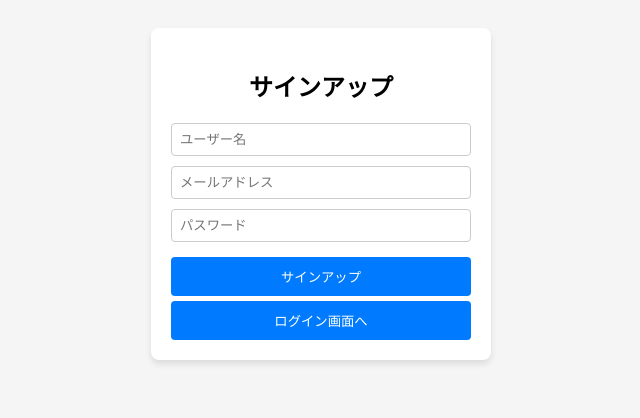
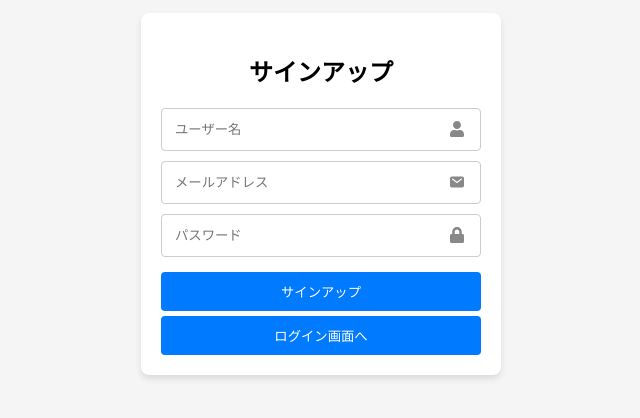
Before and after one commit to Replay95/TODO-List-Frontend, a React (Vite) app: page /signup in a window 1280 px wide. Shown: the part 206-624 px from the top of the page, without its empty margins (319-959 px from the left). Built offline with nearby package versions, Linux system fonts and the light colour scheme.

Commit message:
レイアウト調整＆タスクリストのスクロール機能を追加

```diff
--- a/package.json
+++ b/package.json
@@ -13,6 +13,7 @@
     "prop-types": "^15.8.1",
     "react": "^18.3.1",
     "react-dom": "^18.3.1",
+    "react-icons": "^5.2.1",
     "react-router-dom": "^6.25.1"
   },
   "devDependencies": {
--- a/src/components/Login.jsx
+++ b/src/components/Login.jsx
@@ -1,5 +1,7 @@
 import { useState } from "react";
 import { useNavigate } from "react-router-dom";
+import { FaLock, FaUser } from "react-icons/fa";
+import { IoMail } from "react-icons/io5";
 
 function Login() {
   const [username, setUsername] = useState("");
@@ -8,7 +10,7 @@ function Login() {
   const [error, setError] = useState("");
   const navigate = useNavigate();
 
-  const handleSubmit = async (e) => {
+  async function handleSubmit(e) {
     e.preventDefault();
     setError("");
 
@@ -31,13 +33,14 @@ function Login() {
       console.error("エラー", err);
       setError("ログイン中にエラーが発生しました");
     }
-  };
+  }
 
   return (
     <div className="login-container">
       <h2>ログイン</h2>
       {error && <div className="error">{error}</div>}
       <form onSubmit={handleSubmit}>
+        <div className="input-group">
           <input
             type="text"
             placeholder="ユーザー名"
@@ -45,6 +48,9 @@ function Login() {
             onChange={(e) => setUsername(e.target.value)}
             required
           />
+          <FaUser className="icon" />
+        </div>
+        <div className="input-group">
           <input
             type="email"
             placeholder="メールアドレス"
@@ -52,6 +58,9 @@ function Login() {
             onChange={(e) => setEmail(e.target.value)}
             required
           />
+          <IoMail className="icon" />
+        </div>
+        <div className="input-group">
           <input
             type="password"
             placeholder="パスワード"
@@ -59,6 +68,8 @@ function Login() {
             onChange={(e) => setPassword(e.target.value)}
             required
           />
+          <FaLock className="icon" />
+        </div>
         <div className="button-container">
           <button type="submit">ログイン</button>
         </div>
--- a/src/components/Signup.jsx
+++ b/src/components/Signup.jsx
@@ -1,15 +1,17 @@
 import { useState } from "react";
 import { useNavigate } from "react-router-dom";
+import { FaLock, FaUser } from "react-icons/fa";
+import { IoMail } from "react-icons/io5";
 
 function Signup() {
   const [username, setUsername] = useState("");
-  const [email, setEmail] = useState(""); // 追加
+  const [email, setEmail] = useState("");
   const [password, setPassword] = useState("");
-  const [message, setMessage] = useState("");
-  const [error, setError] = useState("");
+  const [message, setMessage] = useState(null);
+  const [error, setError] = useState(null);
   const navigate = useNavigate();
 
-  const handleSignup = async (e) => {
+  async function handleSignup(e) {
     e.preventDefault();
     try {
       const res = await fetch("http://localhost:5002/api/signup", {
@@ -17,24 +19,28 @@ function Signup() {
         headers: {
           "Content-Type": "application/json",
         },
-        body: JSON.stringify({ username, email, password }), // email を含む
+        body: JSON.stringify({ username, email, password }),
       });
       if (res.status === 409) {
         const resData = await res.text();
+        setMessage(null);
         return setError(resData);
       } else if (res.status === 500) {
         const resData = await res.text();
+        setMessage(null);
         return setError(resData);
       } else if (!res.ok) {
         throw new Error("アカウント作成に失敗しました");
       }
       const resData = await res.text();
       setMessage(resData);
+      setError(null);
     } catch (err) {
       console.error("作成エラー:", err);
+      setMessage(null);
       setError("エラーが発生しました");
     }
-  };
+  }
 
   return (
     <div className="signup-container">
@@ -42,24 +48,33 @@ function Signup() {
       {message && <div className="message">{message}</div>}
       {error && <div className="error">{error}</div>}
       <form onSubmit={handleSignup}>
+        <div className="input-group">
           <input
             type="text"
             placeholder="ユーザー名"
             value={username}
             onChange={(e) => setUsername(e.target.value)}
           />
+          <FaUser className="icon" />
+        </div>
+        <div className="input-group">
           <input
-          type="email" // email フィールド
+            type="email"
             placeholder="メールアドレス"
             value={email}
             onChange={(e) => setEmail(e.target.value)}
           />
+          <IoMail className="icon" />
+        </div>
+        <div className="input-group">
           <input
             type="password"
             placeholder="パスワード"
             value={password}
             onChange={(e) => setPassword(e.target.value)}
           />
+          <FaLock className="icon" />
+        </div>
         <div className="button-container">
           <button type="submit">サインアップ</button>
         </div>
--- a/src/components/TodoForm.jsx
+++ b/src/components/TodoForm.jsx
@@ -4,13 +4,13 @@ import PropTypes from "prop-types";
 function TodoForm({ addTodo }) {
   const [text, setText] = useState("");
 
-  const handleSubmit = (e) => {
+  function handleSubmit(e) {
     e.preventDefault();
     if (text.trim()) {
       addTodo(text);
       setText("");
     }
-  };
+  }
 
   return (
     <form className="todo-form" onSubmit={handleSubmit}>
--- a/src/components/TodoList.jsx
+++ b/src/components/TodoList.jsx
@@ -8,7 +8,7 @@ function TodoList() {
   const BASE_URL = "http://localhost:5002";
 
   useEffect(() => {
-    const fetchTodos = async () => {
+    async function fetchTodos() {
       try {
         const response = await fetch(`${BASE_URL}/api/todos`);
         if (!response.ok) {
@@ -20,7 +20,7 @@ function TodoList() {
         console.error("Error fetching todos:", error);
         setError("タスクの取得に失敗しました。");
       }
-    };
+    }
     fetchTodos();
   }, []);
 
@@ -103,12 +103,12 @@ function TodoList() {
       setError("タスクの削除に失敗しました。");
     }
   }
-
   return (
     <div className="app">
       <h1>TODOリスト</h1>
       {error && <p className="error">{error}</p>}
       <TodoForm addTodo={addTodo} />
+      <div className="todo-list">
         <TodoTask
           todos={todos}
           toggleComplete={toggleComplete}
@@ -116,6 +116,7 @@ function TodoList() {
           updateTodoText={updateTodoText}
         />
       </div>
+    </div>
   );
 }
 
--- a/src/components/TodoTask.jsx
+++ b/src/components/TodoTask.jsx
@@ -21,15 +21,15 @@ function TodoItem({ todo, toggleComplete, deleteTodo, updateTodoText }) {
   const [isEditing, setIsEditing] = useState(false);
   const [newText, setNewText] = useState(todo.text);
 
-  const handleEditToggle = () => {
+  function handleEditToggle() {
     setIsEditing(!isEditing);
     setNewText(todo.text);
-  };
+  }
 
-  const handleUpdate = async () => {
+  async function handleUpdate() {
     await updateTodoText(todo.id, newText);
     setIsEditing(false);
-  };
+  }
 
   return (
     <li>
--- a/src/index.css
+++ b/src/index.css
@@ -7,14 +7,40 @@ body {
   background-color: #f5f5f5;
 }
 
-.todo-app {
-  width: 90%;
-  max-width: 600px;
+.todo-app,
+.login-container,
+.signup-container {
+  width: 320px;
+  padding: 20px;
   background-color: #ffffff;
   border-radius: 8px;
   box-shadow: 0 4px 6px rgba(0, 0, 0, 0.1);
+}
+
+.app {
+  width: 320px;
   padding: 20px;
-  box-sizing: border-box;
+  background-color: #ffffff;
+  border-radius: 8px;
+  box-shadow: 0 4px 6px rgba(0, 0, 0, 0.1);
+  overflow: hidden;
+}
+
+.todo-list {
+  max-height: 400px;
+  overflow-y: auto;
+  margin-top: 20px;
+}
+
+form {
+  display: flex;
+  flex-direction: column;
+  gap: 10px;
+}
+
+h1,
+h2 {
+  text-align: center;
 }
 
 ul {
@@ -30,25 +56,12 @@ li {
   margin-bottom: 10px;
   font-size: 1.2rem;
   font-weight: bold;
+  padding-right: 20px;
 }
 
-.login-container,
-.signup-container {
-  width: 300px;
-  padding: 20px;
-  background-color: #ffffff;
-  border-radius: 8px;
-  box-shadow: 0 4px 6px rgba(0, 0, 0, 0.1);
-}
-
-h2 {
-  text-align: center;
-}
-
-form {
-  display: flex;
-  flex-direction: column;
-  gap: 10px;
+li span {
+  word-wrap: break-word;
+  max-width: 200px;
 }
 
 input[type="text"],
@@ -57,6 +70,26 @@ input[type="password"] {
   padding: 8px;
   border-radius: 4px;
   border: 1px solid #ccc;
+}
+
+.input-group {
+  display: flex;
+  align-items: center;
+  border: 1px solid #ccc;
+  border-radius: 4px;
+  padding: 5px;
+}
+
+.input-group .icon {
+  margin-right: 10px;
+  color: #888;
+}
+
+.input-group input {
+  flex: 1;
+  border: none;
+  outline: none;
+  padding: 8px;
 }
 
 button {
@@ -69,11 +102,6 @@ button {
   cursor: pointer;
   transition: background-color 0.3s;
   margin-top: 5px;
-}
-
-.task-buttons {
-  display: flex;
-  gap: 0.5rem;
 }
 
 .checkbox {
@@ -90,6 +118,16 @@ button {
   gap: 10px;
 }
 
+.task-buttons {
+  display: flex;
+  gap: 0.5rem;
+}
+
+.task-buttons button {
+  flex-shrink: 0;
+  width: 60px;
+}
+
 button:hover,
 .checkbox:hover {
   background-color: #0056b3;
```
Also changed, not shown: 1 other file (tests, documents, lock files or other folders). Lines whose indentation alone changed are shown as unchanged.
